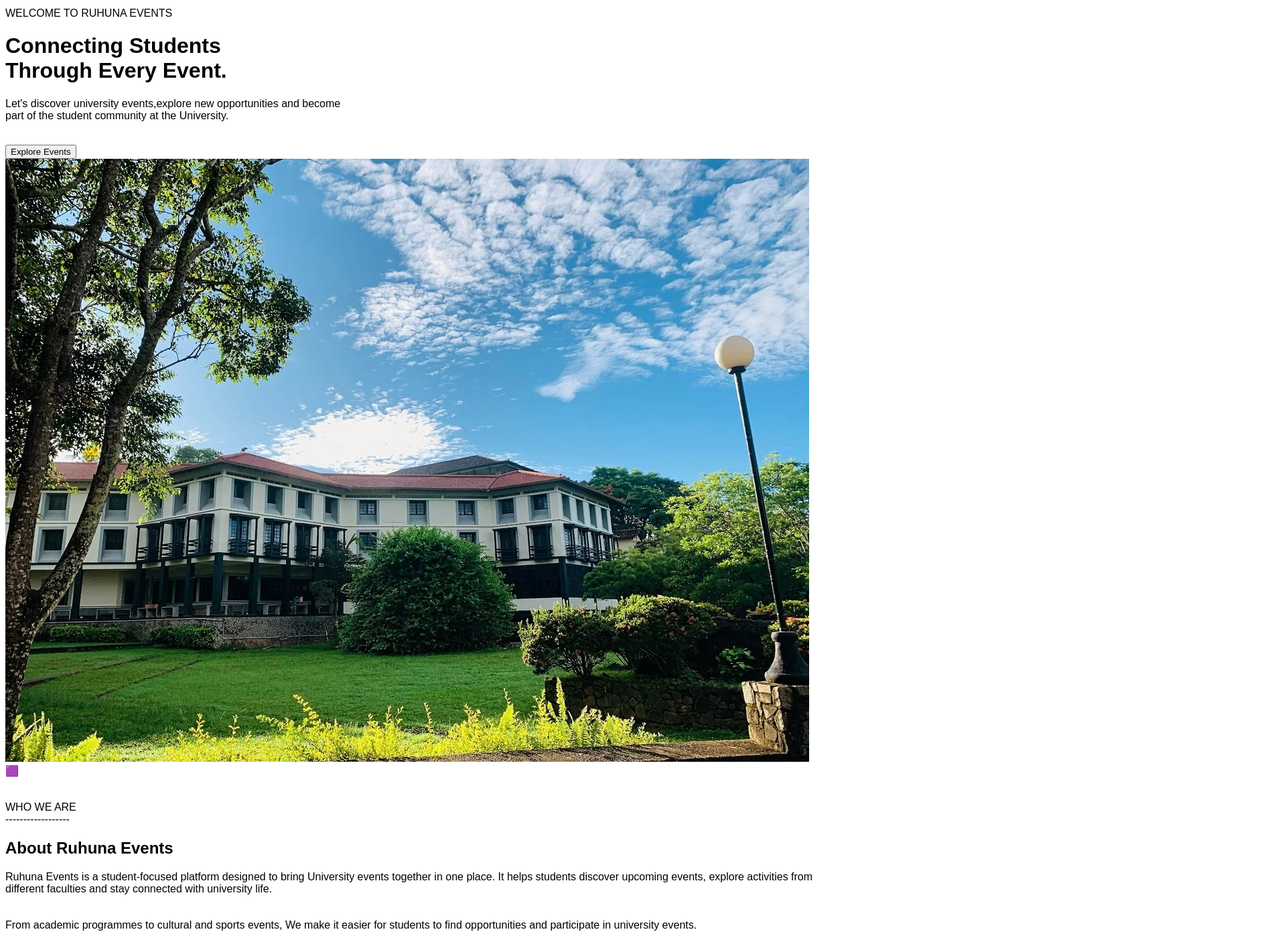
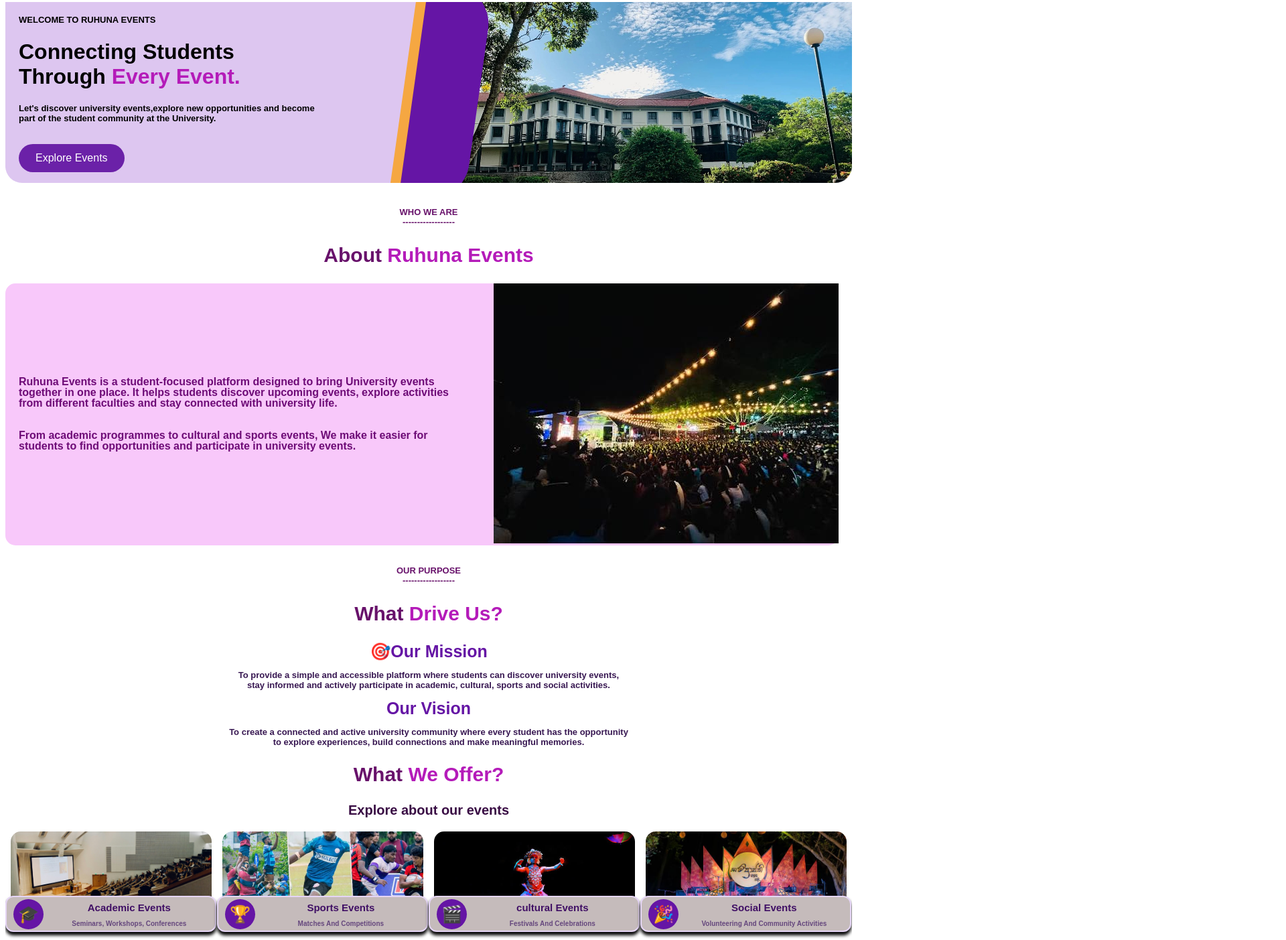
Before and after one commit to Mr-Thennakoon/ruhuna-events-group06, a plain HTML site: page about.html in a window 1280 px wide. Shown: the part 5-1408 px from the top of the page at 67% size, 1920 px wide, since content can reach past the window. Drawn offline with Linux system fonts and the light colour scheme.

Commit message:
CSS part 1

```diff
--- a/about.css
+++ b/about.css
@@ -2,3 +2,199 @@ body{
     font-family: Arial, Helvetica, sans-serif;
     color:black;
 }
+span{
+    color: #b41bb9;
+}
+.header{
+    font-size: 13px;
+    font-weight:bold;
+}
+.explore1{
+    background-color: #6B21a8;
+    color: white;
+    padding:12px 25px;
+    border: none;
+    border-radius: 25px;
+    font-size: 16px;
+    cursor: pointer;
+    margin-bottom: 10px;
+}
+.explore1:hover{
+    background-color: rgb(255, 183, 28);
+}
+.headerbody{
+    color: black;
+}
+.cardMain{
+    width: 100%;
+    height: 150px;
+    position: relative;
+}
+.Image{
+    width: 95%;
+    height: 125px;
+    object-fit: cover;
+    border-radius: 15px;
+}
+.Info{
+    position: absolute;
+    align-items: center;
+    bottom: 0;
+    left: 0;
+    width: 92%;
+    height: 30px;
+    background: #c5bbbb;
+    border: 2px solid #e5d5f5;
+    border-radius: 12px;
+    display: flex;
+    padding: 10px;
+    gap: 10px;
+    box-shadow: 0 5px 5px rgba(0, 0, 0, 1);
+    transition: 0.3s;
+    flex-shrink: 0;
+}
+.Info:hover{
+    background: #6515a5;
+    color: white;
+}
+.Icon{
+    width: 45px;
+    height: 45px;
+    background: #6515a5;
+    color: white;
+    border-radius: 50%;
+    display: flex;
+    justify-content: center;
+    align-items: center;
+    font-size: 25px;
+    flex-shrink: 0;
+}
+.Text{
+    flex: 1;
+}
+.Text h4{
+    color: #401065;
+    font-size: 15px;
+    margin-bottom: 0px;
+    padding-top: 6px;
+
+}
+.Text p{
+    color: #65477d;
+    font-size: 10px;
+    padding-bottom: 15px;
+
+}
+.card{
+    display: flex;
+    gap: 0px;
+    flex-wrap: nowrap;
+    overflow-x: auto;
+    padding-bottom: 15px;
+}
+.box1{
+   flex: 1;
+   padding: 20px;
+   background-color: #ddc6f0;
+   border-radius: 15px;
+}
+.box1 p{
+    font-weight: bold;
+    font-size: small;
+}
+.uniImage{
+    flex: 1;
+}
+.uniImage img{
+    width: 100%;
+    height: 309px;
+    object-fit: cover;
+    border-radius: 15px;
+}
+.mainBox{
+    display: flex;
+    align-items: center;
+    gap: 0px;
+    height: 270px;
+    position: relative;
+    overflow: hidden;
+    border-radius: 0 0 25px 25px;
+}
+.mainBox::before{
+    content: "";
+    position: absolute;
+    top: -10%;
+    left: 48%;
+    width: 100px;
+    height: 120%;
+    background: #6515a5;
+    border-radius: 0 60px 60px 0;
+    transform: rotate(8deg);
+    z-index: 1;
+}
+.mainBox::after{
+    content: "";
+    position: absolute;
+    top: -10%;
+    left: 47%;
+    width: 15px;
+    height: 120%;
+    background: #f5a742;
+    border-radius: 60px 0 0 60px;
+    transform: rotate(8deg);
+    z-index: 1;
+}
+.middle{
+    position: absolute;
+    left: 52.5%;
+    top: 50%;
+    transform: translate(-50%, -50%);
+    width: 75px;
+    height: 75px;
+    color:white;
+    border: 6px solid rgb(88, 4, 81);
+    border-radius: 50%;
+    display: flex;
+    justify-content: center;
+    align-items: center;
+    z-index: 5;
+}
+.content1{
+    text-align: center;
+    font-size: small;
+    font-weight: bold;
+    color: #68126b;
+}
+#mar{
+    font-size: 30px;
+}
+#ex{
+    font-size: 20px;
+    color: #390c44;
+}
+#col{
+    color: #381852;
+}
+#heading{
+    font-size: 25px;
+    color: #6515a5;
+    padding: 5px;
+}
+.aboutContent{
+    line-height: 1;
+    color: #6e0b77;
+    font-size: 16px;
+    font-family: Arial, Helvetica, sans-serif;
+    font-weight: bold;
+    display: flex;
+    align-items: center;
+    gap: 50px;
+    justify-content: space-between;
+    margin-right: 20px;
+    padding-left: 20px;
+    background-color: #f8c8fa;
+    border-radius: 15px;
+}
+.aboutpar{
+    width: 40%;
+}
--- a/about.html
+++ b/about.html
@@ -24,7 +24,6 @@
          <div class="uniImage">
             <img src="university.jpeg">
         </div>
-        <div class="middle">🟪</div>
         </div>
     <br><br>
         <!--Who are we-->
```
